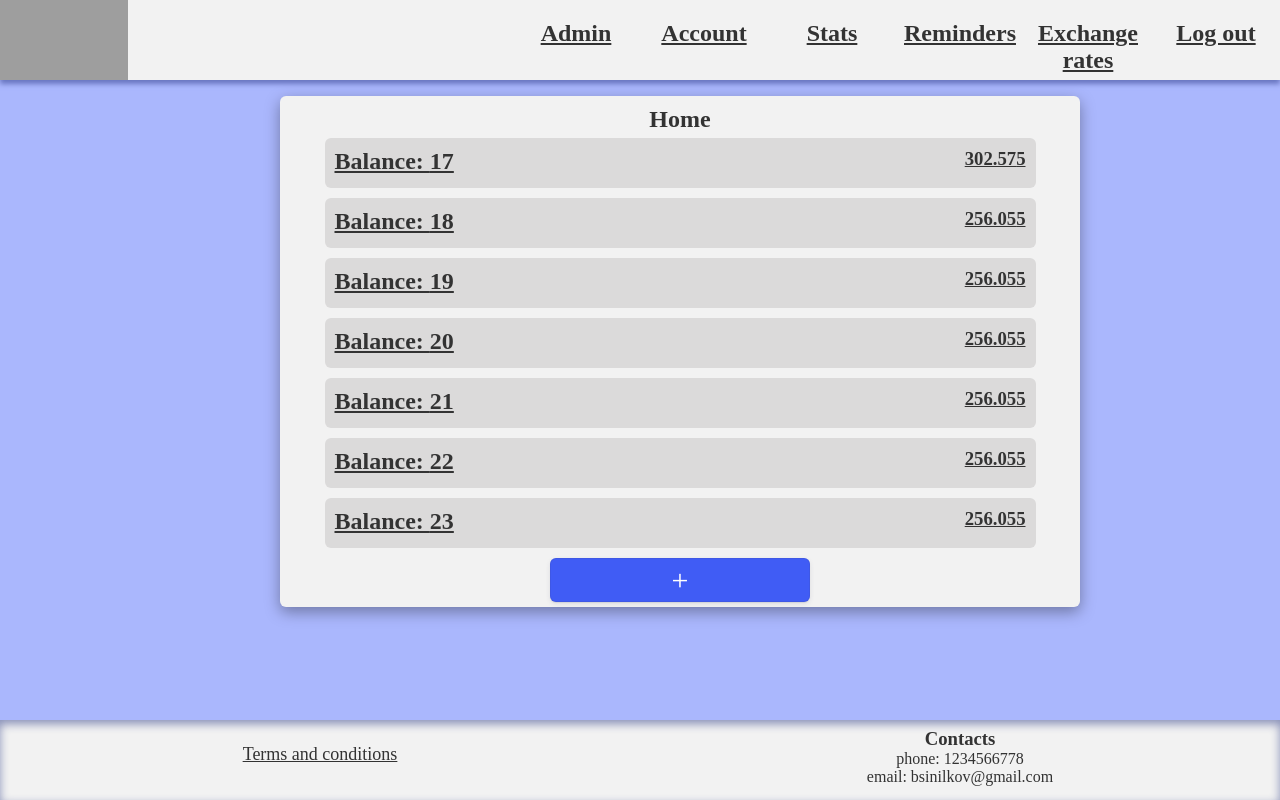
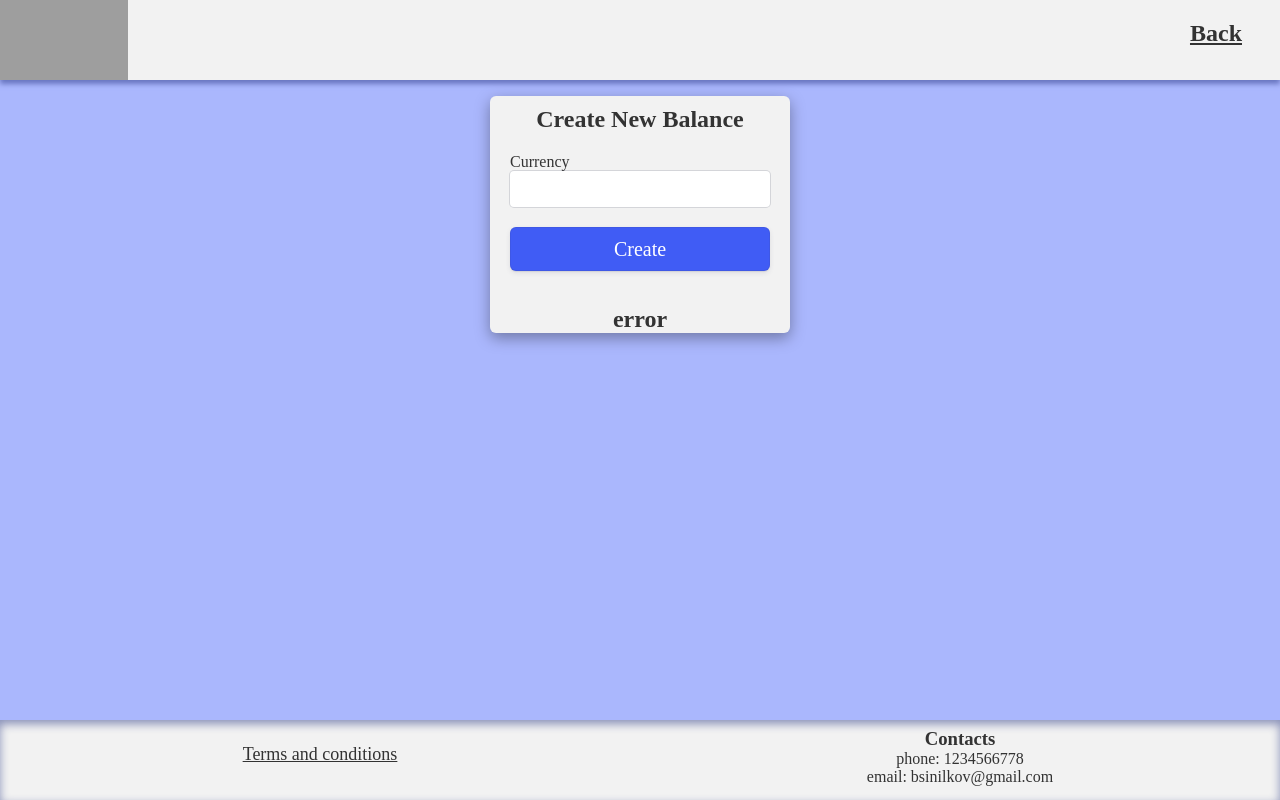
Before and after one commit to BateBo-2000/E-wallet, a React (Create React App) app in the folder client/: page /create-balance in a window 1280 px wide. Built offline with nearby package versions, Linux system fonts and the light colour scheme; grey boxes are pictures that could not be loaded; a web font is replaced by a local one.

Commit message:
made create balance (forgot yesterday)

```diff
--- a/client/src/App.js
+++ b/client/src/App.js
@@ -19,6 +19,7 @@ import BalanceHistory from './components/BalanceHistory'
 import Withdraw from './components/Withdraw'
 import AddMoney from './components/AddMoney'
 import MakeTrans from './components/MakeTrans'
+import CreateBalance from './components/CreateBalance'
 
 function App() {
 
@@ -28,52 +29,55 @@ function App() {
         <header className="App-header">
             <div className="content">
               <Switch>
-              <Route path='/withdraw'>
+              <Route exact path='/withdraw'>
                 <Withdraw/>
               </Route>
-              <Route path='/add-money'>
+              <Route exact path='/add-money'>
                 <AddMoney/>
               </Route>
-              <Route path='/make-transaction'>
+              <Route exact path='/make-transaction'>
                 <MakeTrans/>
               </Route>
-              <Route path='/balance-history'>
+              <Route exact path='/create-balance'>
+                <CreateBalance/>
+              </Route>
+              <Route exact path='/balance-history'>
                 <BalanceHistory/>
               </Route>
-              <Route path='/login'>
+              <Route exact path='/login'>
                 <LoginForm/>
               </Route>
-              <Route path='/balance'>
+              <Route exact path='/balance/:id'>
                 <Balance/>
               </Route>
-              <Route path='/sign-in'>
+              <Route exact path='/sign-in'>
                 <SignInForm/>
               </Route>
-              <Route path='/terms'>
+              <Route exact path='/terms'>
                 <Terms/>
               </Route>
-              <Route path='/account-info-form'>
+              <Route exact path='/account-info-form'>
                 <AccountInfoForm/>
               </Route>
-              <Route path='/account'>
+              <Route exact path='/account'>
                 <Account/>
               </Route>
-              <Route path='/converter'>
+              <Route exact path='/converter'>
                 <Converter/>
               </Route>
-              <Route path='/exchange-rates'>
+              <Route exact path='/exchange-rates'>
                 <ExchangeRates/>
               </Route>
-              <Route path='/reminders'>
+              <Route exact path='/reminders'>
                 <Reminders/>
               </Route>
-              <Route path='/create-reminder'>
+              <Route exact path='/create-reminder'>
                 <CreateReminder/>
               </Route>
-              <Route path='/stats'>
+              <Route exact path='/stats'>
                 <Stats/>
               </Route>
-              <Route path='/'>
+              <Route exact path='/'>
                 <Home/>
               </Route>
               <Route path='*'>
--- /dev/null
+++ b/client/src/components/CreateBalance.js
@@ -0,0 +1,42 @@
+import NavBar from "./NavBar";
+import Footer from "./Footer";
+
+const CreateBalance = () => {
+
+    const currency = "BGN"
+    const NavElements = [
+        {id:1,name:"Back" ,link:"/"},
+    ]
+
+    return (
+        <div>
+            <NavBar elements={NavElements}/>
+            <div className="transaction">
+                <div className="page-content">
+                    <div className="box">
+                        <div className="title">
+                            <h2>Create New Balance</h2>
+                        </div>
+                        <div className="input-wrap">
+                            <form className="form">
+                                <div className="form-pair">
+                                    <label>Currency</label>
+                                    <input type="text"/>
+                                </div>
+                            </form>
+                        </div>
+                        <div className="button-wrap">
+                            <button className="submit-button">Create</button>
+                        </div>
+                        <div className="title">
+                            <h2>error</h2>
+                        </div>
+                    </div>
+                </div>
+            </div>
+            <Footer/>
+        </div>
+     );
+}
+
+export default CreateBalance;
--- a/client/src/components/ListBalance.js
+++ b/client/src/components/ListBalance.js
@@ -48,7 +48,7 @@ const ListBalance = () => {
 
     const history = useHistory()
     const handleClick = () => {
-        history.push('/balance/create')
+        history.push('/create-balance')
     }
 
     return (
--- a/client/src/components/NotFound.js
+++ b/client/src/components/NotFound.js
@@ -7,9 +7,13 @@ const NotFound = () => {
         <div>
             <NavBar elements={NavElements}/>
             <div className="NotFound">
-                <h2>Sorry!</h2>
-                <p>The page you are looking for cannot be found</p>
-                <Link to='/'>Back to home page ...</Link>
+                <div className="page-content">
+                        <div className="title">
+                            <h2>Sorry!</h2>
+                            <p>The page you are looking for cannot be found</p>
+                            <Link to='/'><h4>Back to home page ...</h4></Link>
+                        </div>
+                </div>
             </div>
             <Footer/>
         </div>
--- a/client/src/index.css
+++ b/client/src/index.css
@@ -620,3 +620,6 @@ text-align: center;
 .transaction .submit-button{
   margin-bottom: 25px;
 }
+
+/*Not Found Page*/
+/*no need*/
```
Also changed, not shown: client/src/components/useFetch.js (added), 1 other file (tests, documents, lock files or other folders).
